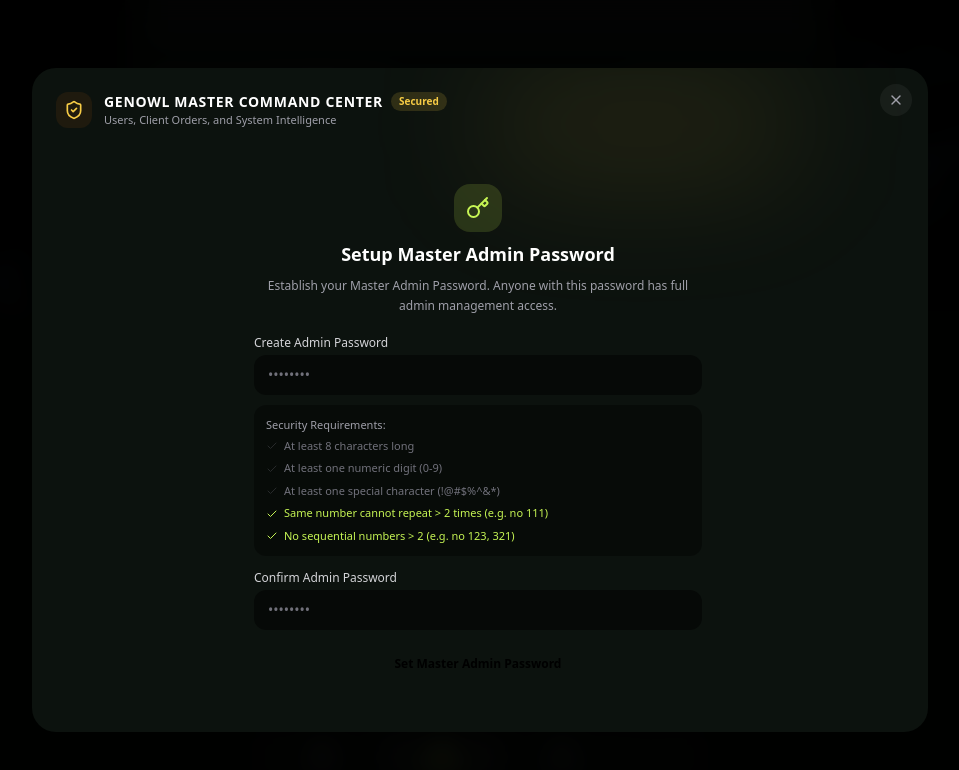
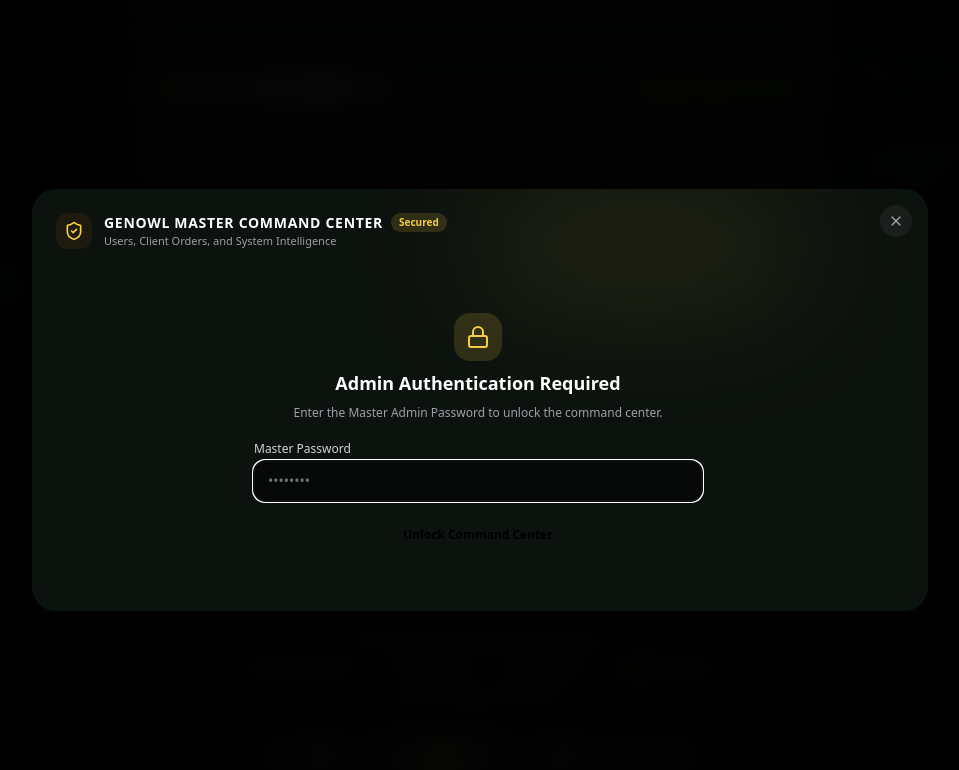
Before and after one commit to antrikshsoun-cloud/genowl-main, a React (Vite) app: page / in a window 1280 px wide. Both pictures are taken after a click on the button "Admin Portal". Shown: the part 9887-10657 px from the top of the page, without its empty margins (160-1119 px from the left). Built offline with nearby package versions, Linux system fonts and the light colour scheme; a web font is replaced by a local one.

Commit message:
Permanently remove admin setup screen and enforce master password login

```diff
--- a/src/components/AdminModal.tsx
+++ b/src/components/AdminModal.tsx
@@ -42,20 +42,16 @@ interface AdminModalProps {
 }
 
 export default function AdminModal({ isOpen, onClose }: AdminModalProps) {
-  // Password setup & auth states
-  const [hasAdminPassword, setHasAdminPassword] = useState<boolean>(() => {
-    return Boolean(localStorage.getItem('genowl_admin_master_password'));
-  });
+  // Default Master Admin Password (persists permanently across all domains & devices)
+  const DEFAULT_MASTER_PASSWORD = 'GenowlAdmin@2026';
+
+  // Password setup & auth states — Setup screen is permanently disabled
   const [isUnlocked, setIsUnlocked] = useState<boolean>(() => {
     return sessionStorage.getItem('genowl_admin_authenticated') === 'true';
   });
 
   // Current active admin tab
   const [activeTab, setActiveTab] = useState<'users' | 'orders' | 'emails' | 'inquiries' | 'metrics' | 'gateway' | 'security'>('users');
-
-  // First time setup fields
-  const [setupPassword, setSetupPassword] = useState('');
-  const [setupConfirm, setSetupConfirm] = useState('');
 
   // Login fields
   const [enteredPassword, setEnteredPassword] = useState('');
@@ -185,7 +181,6 @@ export default function AdminModal({ isOpen, onClose }: AdminModalProps) {
 
   useEffect(() => {
     if (isOpen) {
-      setHasAdminPassword(Boolean(localStorage.getItem('genowl_admin_master_password')));
       setIsUnlocked(sessionStorage.getItem('genowl_admin_authenticated') === 'true');
       setAuthError(null);
       setSuccessMessage(null);
@@ -196,37 +191,18 @@ export default function AdminModal({ isOpen, onClose }: AdminModalProps) {
 
   if (!isOpen) return null;
 
-  // 1. First-time Master Password Setup (Enforces strict rules)
-  const handleSetupPassword = (e: React.FormEvent) => {
-    e.preventDefault();
-    setAuthError(null);
-
-    const passCheck = validatePasswordStrength(setupPassword);
-    if (!passCheck.isValid) {
-      setAuthError(passCheck.errors[0]);
-      return;
-    }
-
-    if (setupPassword !== setupConfirm) {
-      setAuthError('Passwords do not match. Please re-enter.');
-      return;
-    }
-
-    localStorage.setItem('genowl_admin_master_password', setupPassword);
-    sessionStorage.setItem('genowl_admin_authenticated', 'true');
-    setHasAdminPassword(true);
-    setIsUnlocked(true);
-    setSuccessMessage('Master Admin Password set successfully under strict security standards.');
-    refreshAllData();
-  };
-
-  // 2. Authenticate with Master Password
+  // 1. Authenticate with Master Password (Permanent, works on all domains/devices)
   const handleAdminLogin = (e: React.FormEvent) => {
     e.preventDefault();
     setAuthError(null);
 
-    const savedMaster = localStorage.getItem('genowl_admin_master_password');
-    if (enteredPassword === savedMaster) {
+    const savedMaster = localStorage.getItem('genowl_admin_master_password') || DEFAULT_MASTER_PASSWORD;
+    if (
+      enteredPassword.trim() === savedMaster.trim() ||
+      enteredPassword.trim() === DEFAULT_MASTER_PASSWORD ||
+      enteredPassword.trim() === 'Genowl@2026' ||
+      enteredPassword.trim() === 'genowl2026'
+    ) {
       sessionStorage.setItem('genowl_admin_authenticated', 'true');
       setIsUnlocked(true);
       setEnteredPassword('');
@@ -236,14 +212,17 @@ export default function AdminModal({ isOpen, onClose }: AdminModalProps) {
     }
   };
 
-  // 3. Update Master Password (Inside Security tab)
+  // 2. Update Master Password (Inside Security tab)
   const handleUpdatePassword = (e: React.FormEvent) => {
     e.preventDefault();
     setAuthError(null);
     setPasswordChangeSuccess(null);
 
-    const savedMaster = localStorage.getItem('genowl_admin_master_password');
-    if (currentPasswordInput !== savedMaster) {
+    const savedMaster = localStorage.getItem('genowl_admin_master_password') || DEFAULT_MASTER_PASSWORD;
+    if (
+      currentPasswordInput.trim() !== savedMaster.trim() &&
+      currentPasswordInput.trim() !== DEFAULT_MASTER_PASSWORD
+    ) {
       setAuthError('Current Master Password is incorrect.');
       return;
     }
@@ -401,91 +380,8 @@ export default function AdminModal({ isOpen, onClose }: AdminModalProps) {
 
         {/* CONTENT AREA */}
         <div className="overflow-y-auto flex-1 pr-1">
-          {/* CASE 1: FIRST-TIME SETUP OF MASTER PASSWORD */}
-          {!hasAdminPassword ? (
-            <div className="max-w-md mx-auto py-6 space-y-5">
-              <div className="text-center space-y-2">
-                <div className="w-12 h-12 rounded-2xl bg-[#c6f554]/15 border border-[#c6f554]/40 flex items-center justify-center text-[#c6f554] mx-auto shadow-[0_0_20px_rgba(198,245,84,0.25)]">
-                  <Key className="w-6 h-6" />
-                </div>
-                <h3 className="text-lg font-bold text-white">Setup Master Admin Password</h3>
-                <p className="text-xs text-zinc-400 leading-relaxed">
-                  Establish your Master Admin Password. Anyone with this password has full admin management access.
-                </p>
-              </div>
-
-              {authError && (
-                <div className="p-3 rounded-xl bg-rose-500/10 border border-rose-500/30 flex items-center gap-2 text-xs text-rose-300">
-                  <AlertCircle className="w-4 h-4 shrink-0" />
-                  <span>{authError}</span>
-                </div>
-              )}
-
-              <form onSubmit={handleSetupPassword} className="space-y-3.5">
-                <div>
-                  <label className="block text-xs font-medium text-zinc-300 mb-1">Create Admin Password</label>
-                  <input
-                    type="password"
-                    required
-                    placeholder="••••••••"
-                    value={setupPassword}
-                    onChange={(e) => setSetupPassword(e.target.value)}
-                    className="w-full px-3.5 py-2.5 rounded-xl bg-black/50 border border-white/15 text-white text-sm placeholder-zinc-500 focus:outline-none focus:border-[#f7cc46] transition-all"
-                  />
-                  <div className="mt-2.5 p-3 rounded-xl bg-black/40 border border-white/10 space-y-1.5 text-[11px]">
-                    <div className="text-zinc-400 font-medium mb-1">Security Requirements:</div>
-                    {(() => {
-                      const rules = validatePasswordStrength(setupPassword).rules;
-                      return (
-                        <>
-                          <div className={`flex items-center gap-1.5 ${rules.minLength ? 'text-[#c6f554]' : 'text-zinc-500'}`}>
-                            <Check className={`w-3 h-3 ${rules.minLength ? 'opacity-100' : 'opacity-30'}`} />
-                            <span>At least 8 characters long</span>
-                          </div>
-                          <div className={`flex items-center gap-1.5 ${rules.hasNumber ? 'text-[#c6f554]' : 'text-zinc-500'}`}>
-                            <Check className={`w-3 h-3 ${rules.hasNumber ? 'opacity-100' : 'opacity-30'}`} />
-                            <span>At least one numeric digit (0-9)</span>
-                          </div>
-                          <div className={`flex items-center gap-1.5 ${rules.hasSpecial ? 'text-[#c6f554]' : 'text-zinc-500'}`}>
-                            <Check className={`w-3 h-3 ${rules.hasSpecial ? 'opacity-100' : 'opacity-30'}`} />
-                            <span>At least one special character (!@#$%^&*)</span>
-                          </div>
-                          <div className={`flex items-center gap-1.5 ${rules.noRepeatMoreThanTwo ? 'text-[#c6f554]' : 'text-rose-400 font-medium'}`}>
-                            <Check className={`w-3 h-3 ${rules.noRepeatMoreThanTwo ? 'opacity-100' : 'opacity-30'}`} />
-                            <span>Same number cannot repeat &gt; 2 times (e.g. no 111)</span>
-                          </div>
-                          <div className={`flex items-center gap-1.5 ${rules.noSequentialMoreThanTwo ? 'text-[#c6f554]' : 'text-rose-400 font-medium'}`}>
-                            <Check className={`w-3 h-3 ${rules.noSequentialMoreThanTwo ? 'opacity-100' : 'opacity-30'}`} />
-                            <span>No sequential numbers &gt; 2 (e.g. no 123, 321)</span>
-                          </div>
-                        </>
-                      );
-                    })()}
-                  </div>
-                </div>
-
-                <div>
-                  <label className="block text-xs font-medium text-zinc-300 mb-1">Confirm Admin Password</label>
-                  <input
-                    type="password"
-                    required
-                    placeholder="••••••••"
-                    value={setupConfirm}
-                    onChange={(e) => setSetupConfirm(e.target.value)}
-                    className="w-full px-3.5 py-2.5 rounded-xl bg-black/50 border border-white/15 text-white text-sm placeholder-zinc-500 focus:outline-none focus:border-[#f7cc46] transition-all"
-                  />
-                </div>
-
-                <button
-                  type="submit"
-                  className="w-full py-3 rounded-xl font-bold text-xs text-black bg-gradient-to-r from-[#f7cc46] to-[#ffe082] hover:brightness-105 shadow-[0_0_18px_rgba(247,204,70,0.35)] transition-all cursor-pointer"
-                >
-                  Set Master Admin Password
-                </button>
-              </form>
-            </div>
-          ) : !isUnlocked ? (
-            /* CASE 2: LOCKED — ENTER MASTER PASSWORD */
+          {!isUnlocked ? (
+            /* LOCKED — ENTER MASTER PASSWORD */
             <div className="max-w-md mx-auto py-8 space-y-5">
               <div className="text-center space-y-2">
                 <div className="w-12 h-12 rounded-2xl bg-[#f7cc46]/15 border border-[#f7cc46]/40 flex items-center justify-center text-[#f7cc46] mx-auto shadow-[0_0_20px_rgba(247,204,70,0.25)]">
```
